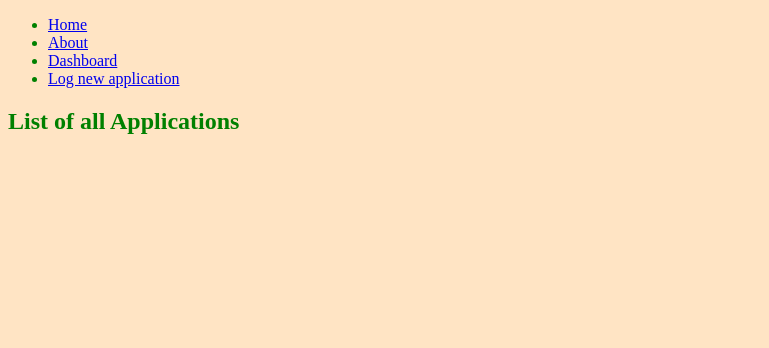
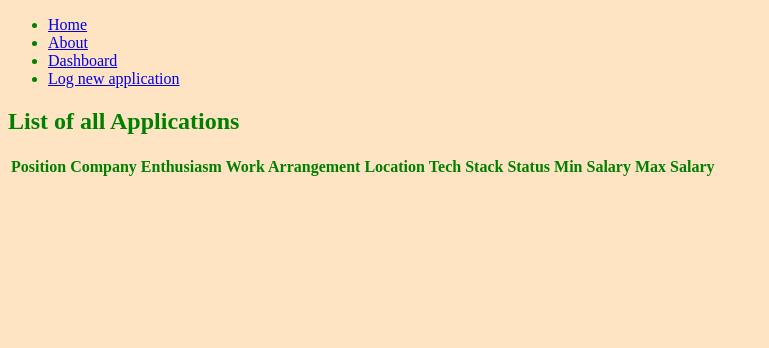
Before and after one commit to SoundaryaNattuva/leet-code-buddy, a Django app: page /applications/ in a window 1280 px wide. Shown: the part 26-374 px from the top of the page, without its empty margins (0-769 px from the left). Run offline with Django 4.2, Linux system fonts and the light colour scheme; data that the repository does not hold is empty.

Commit message:
create table which renders all applications submitted

```diff
--- a/main_app/templates/applications/index.html
+++ b/main_app/templates/applications/index.html
@@ -3,13 +3,34 @@
 
 <section class="card-container">
   <h1>List of all Applications</h1>
-  {% for app in apps %}
-    <div class="each_app">
-      <a href="{% url 'app-detail' app.id%}">
-        <p> This is job application is for the role of {{app.position}} at the company {{app.company}}</p>
-      </a>
+    <div class="dashboard-table">
+      <table>
+        <tr>
+          <th>Position</th>
+          <th>Company</th>
+          <th>Enthusiasm</th>
+          <th>Work Arrangement</th>
+          <th>Location </th>
+          <th>Tech Stack</th>
+          <th>Status</th>
+          <th>Min Salary</th>
+          <th>Max Salary</th>
+        </tr>
+        {% for app in apps %}
+        <tr>
+          <th>{{ app.position }}</th>
+          <th>{{ app.company }}</th>
+          <th>{{ app.get_enthusiasm_display }}</th>
+          <th>{{ app.get_workArrangement_display }}</th>
+          <th>{{ app.city }}, {{ app.state }}</th>
+          <th>{{ app.techstack }}</th>
+          <th>{{ app.get_status_display }}</th>
+          <th>{{ app.minsalary  }}</th>
+          <th>{{ app.maxsalary }}</th>
+        </tr>
+        {% endfor %}
+      <table>
     </div>
-  {% endfor %}
 </section>
 
 {% endblock %}
```
